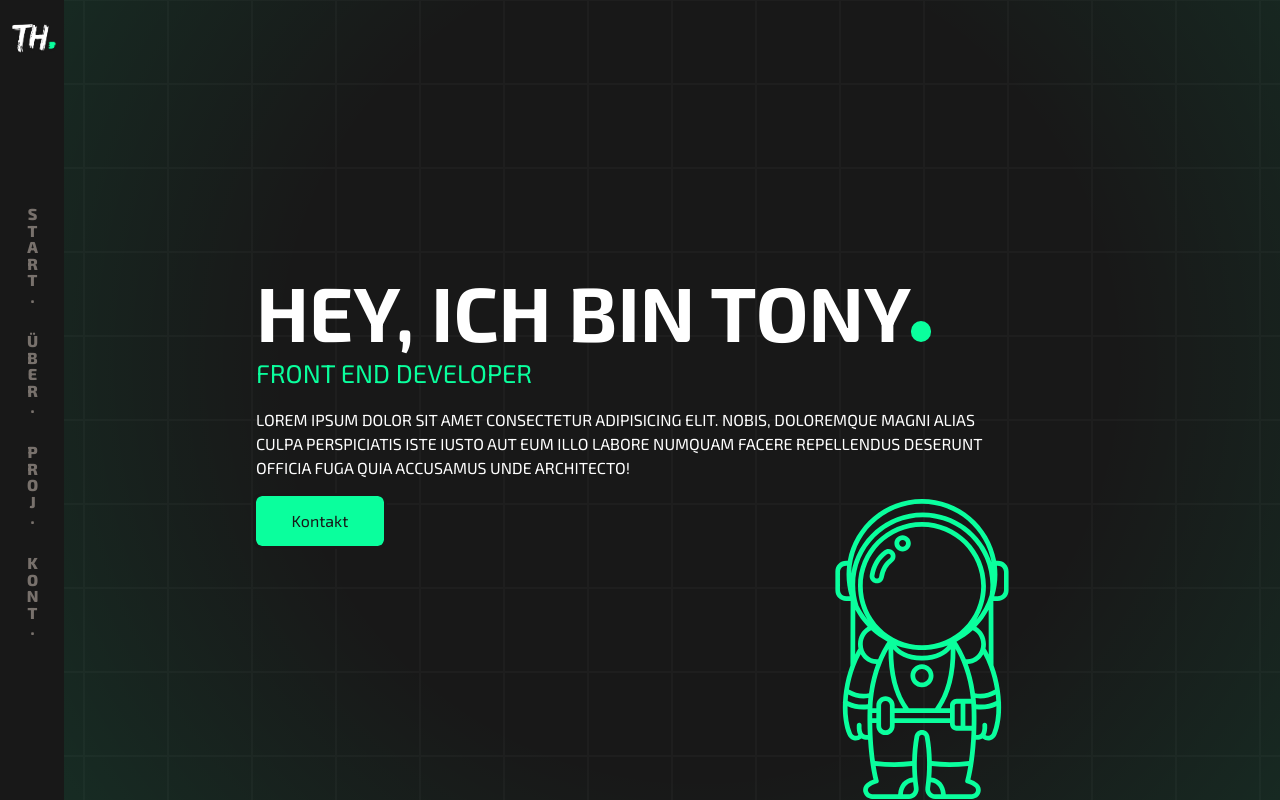
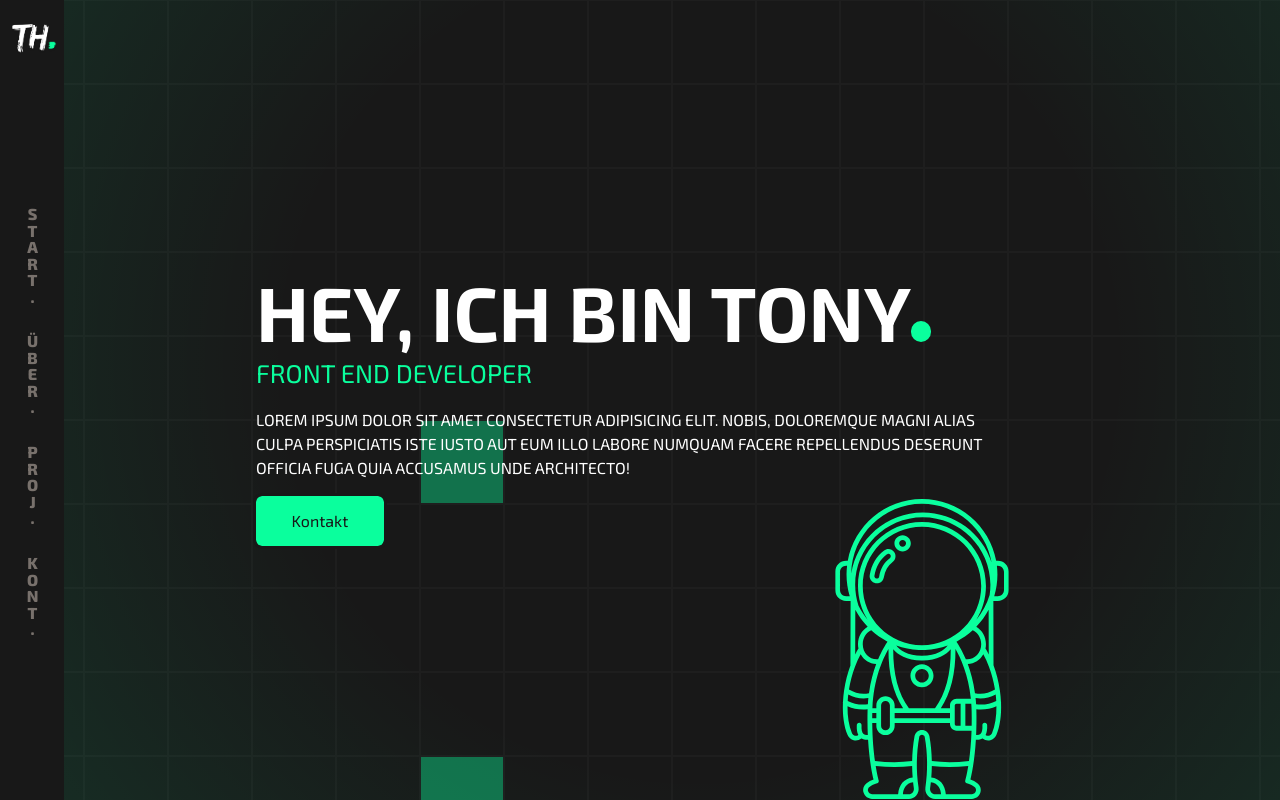
Before and after one commit to TonySN90/portfolio, a React (Vite) app: page / in a window 1280 px wide. Built offline with nearby package versions, Linux system fonts and the light colour scheme.

Commit message:
adjust grid-bg

```diff
--- a/src/components/NavBar.tsx
+++ b/src/components/NavBar.tsx
@@ -3,7 +3,7 @@ function NavBar() {
 
   return (
     <>
-      <div className="fixed flex flex-col justify-center gap-3 w-[4rem] z-30 h-full pt-10 border-color_primary">
+      <div className="fixed flex flex-col justify-center gap-3 w-[4rem] z-30 h-full pt-10 ">
         {vavEntries.map((name) => (
           <NavEntry key={name} name={name} />
         ))}
--- a/src/components/Tile.tsx
+++ b/src/components/Tile.tsx
@@ -1,10 +1,109 @@
+// import { motion } from "framer-motion";
+
+// function TileGrid() {
+//   return (
+//     <section className="fixed w-[2100px] h-screen grid grid-cols-20 overflow-hidden z-20">
+//       {Array.from(Array(26 * 12), (i) => (
+//         <Tile key={i} />
+//       ))}
+//     </section>
+//   );
+// }
+
+// export default TileGrid;
+
+// const Tile = () => {
+//   return (
+//     <motion.div
+//       className="aspect-square border border-color_border_grid"
+//       whileHover={{
+//         zIndex: 1,
+//         backgroundColor: "var(--color-primary)",
+//         border: "1px solid var(--color-primary-dark)",
+//       }}
+//       transition={{ duration: 1.5, ease: "easeInOut" }}
+//     ></motion.div>
+//   );
+// };
+
+// import { motion } from "framer-motion";
+// import { useEffect, useState } from "react";
+
+// function TileGrid() {
+//   const numRows = 26;
+//   const numCols = 12;
+//   const numTiles = numRows * numCols;
+//   const [triggeredTile, setTriggeredTile] = useState(null);
+
+//   useEffect(() => {
+//     const interval = setInterval(() => {
+//       setTriggeredTile(Math.floor(Math.random() * numTiles));
+//       setTimeout(() => {
+//         setTriggeredTile(null);
+//       }, 500); // Duration the tile stays highlighted
+//     }, 1500); // Interval for random tile highlight
+
+//     return () => clearInterval(interval);
+//   }, [numTiles]);
+
+//   return (
+//     <section className="fixed w-[2100px] h-screen grid grid-cols-20 overflow-hidden z-20">
+//       {Array.from({ length: numTiles }, (_, i) => (
+//         <Tile key={i} isTriggered={i === triggeredTile} />
+//       ))}
+//     </section>
+//   );
+// }
+
+// export default TileGrid;
+
+// const Tile = ({ isTriggered }) => {
+//   return (
+//     <motion.div
+//       className="aspect-square border border-color_border_grid transition-all duration-1000 ease-in"
+//       whileHover={{
+//         zIndex: 1,
+//         backgroundColor: "var(--color-primary)",
+//         border: "1px solid var(--color-primary-dark)",
+//       }}
+//       animate={{
+//         zIndex: isTriggered ? 1 : 0,
+//         backgroundColor: isTriggered
+//           ? "var(--color-primary-dark)"
+//           : "transparent",
+//       }}
+//       transition={{ duration: 1.5, ease: "easeInOut" }}
+//     ></motion.div>
+//   );
+// };
+
 import { motion } from "framer-motion";
+import { useEffect, useState } from "react";
 
 function TileGrid() {
+  const numRows = 26;
+  const numCols = 12;
+  const numTiles = numRows * numCols;
+  const [triggeredTiles, setTriggeredTiles] = useState<number[]>([]);
+
+  useEffect(() => {
+    const interval = setInterval(() => {
+      const newTile = Math.floor(Math.random() * numTiles);
+      setTriggeredTiles((prevTiles) => [...prevTiles, newTile]);
+      setTimeout(() => {
+        setTriggeredTiles((prevTiles) =>
+          prevTiles.filter((tile) => tile !== newTile)
+        );
+      }, 6000); // Dauer, für die die Kachel hervorgehoben bleibt
+    }, 1500); // Intervall für die Hervorhebung einer neuen Kachel
+
+    return () => clearInterval(interval);
+  }, [numTiles]);
+
   return (
     <section className="fixed w-[2100px] h-screen grid grid-cols-20 overflow-hidden z-20">
-      {Array.from(Array(26 * 12), (i) => (
-        <Tile key={i} />
+      {Array.from({ length: numTiles }, (_, i) => (
+        <Tile key={i} isTriggered={triggeredTiles.includes(i)} />
       ))}
     </section>
   );
@@ -12,15 +111,21 @@ function TileGrid() {
 
 export default TileGrid;
 
-const Tile = () => {
+const Tile = ({ isTriggered }: { isTriggered: boolean }) => {
   return (
     <motion.div
-      className="aspect-square border border-color_border_grid"
+      className="aspect-square border border-color_border_grid transition-all duration-1000 ease-in"
       whileHover={{
         zIndex: 1,
         backgroundColor: "var(--color-primary)",
         border: "1px solid var(--color-primary-dark)",
       }}
+      animate={{
+        zIndex: isTriggered ? 1 : 0,
+        backgroundColor: isTriggered
+          ? "var(--color-primary-dark)"
+          : "var(--color-background)",
+      }}
       transition={{ duration: 1.5, ease: "easeInOut" }}
     ></motion.div>
   );
--- a/src/index.css
+++ b/src/index.css
@@ -4,7 +4,7 @@
 
 :root {
   --color-primary: #0aff9d;
-  --color-primary-dark: #0aff9d82;
+  --color-primary-dark: #0aff9d63;
   --color-background: #181818;
   --color-border-grid: #1e1e1e;
 
```
